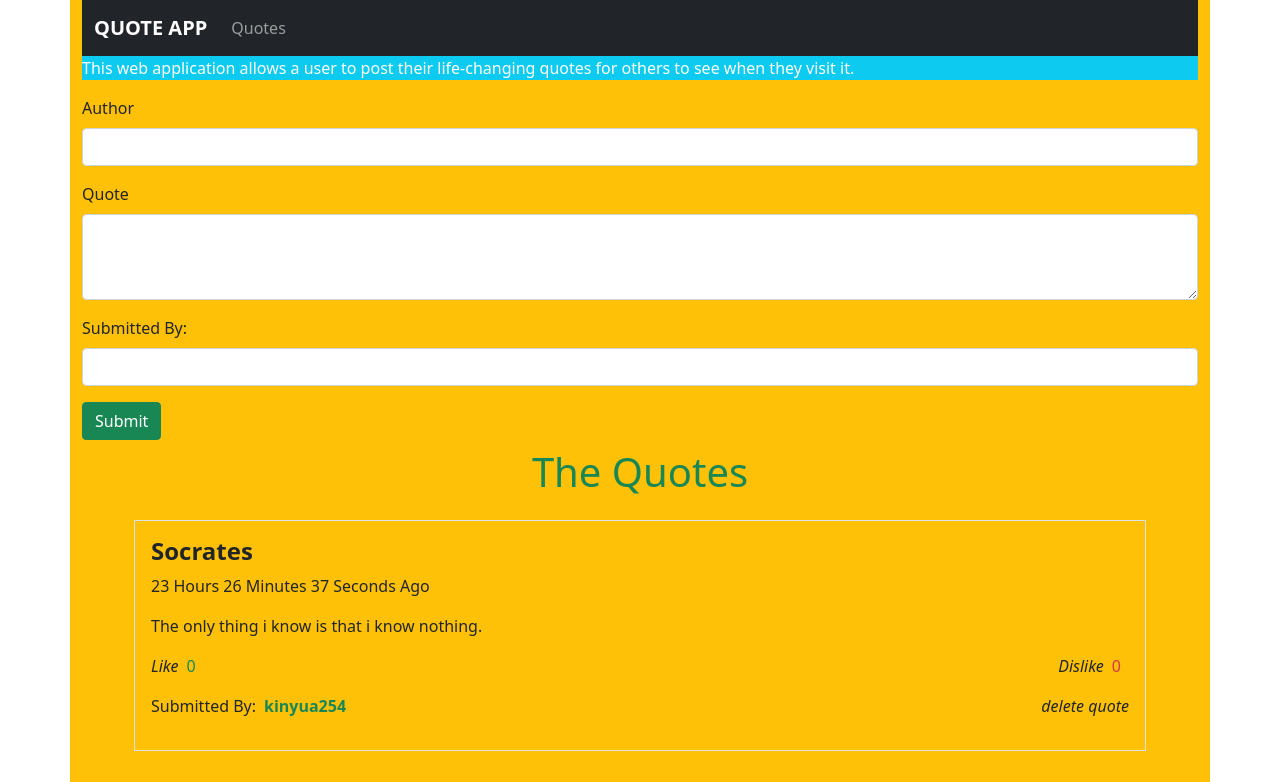
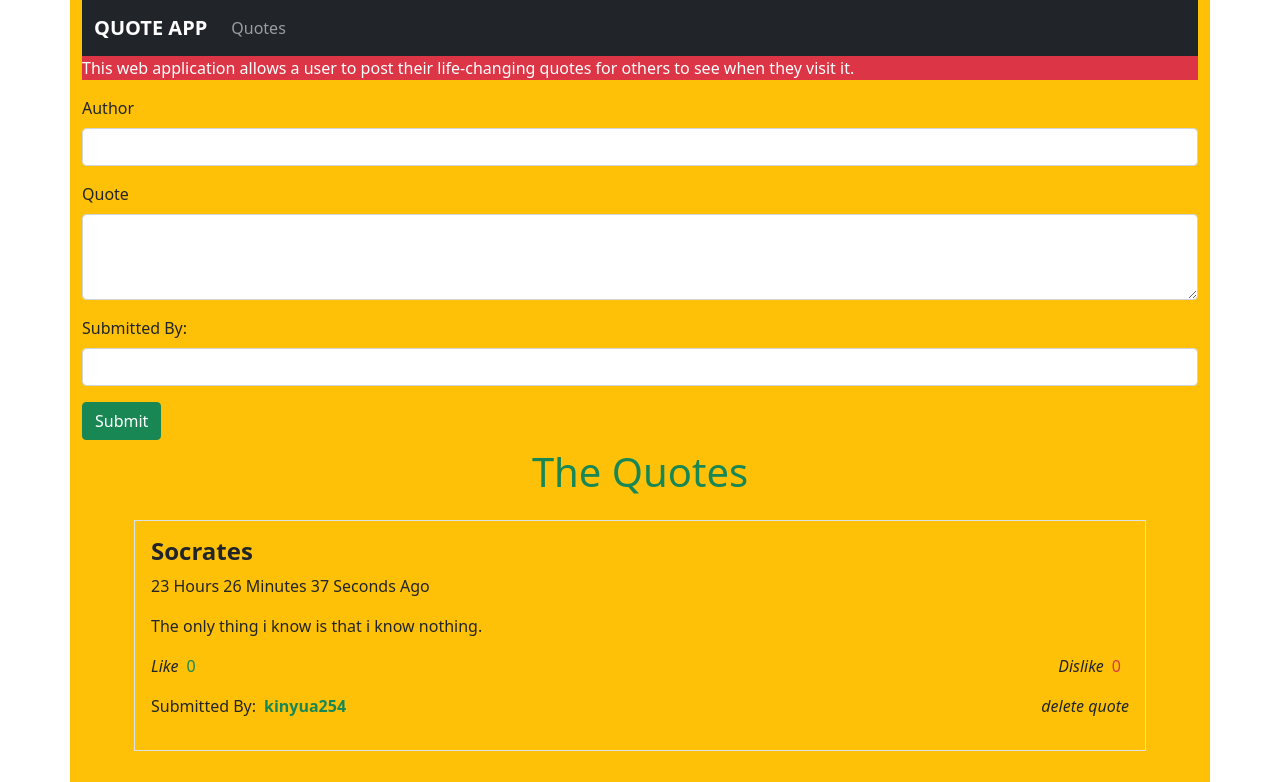
Before and after one commit to kinyua254/quotes, an Angular app: page / in a window 1280 px wide. Shown: the top 782 px of the page. Built offline with nearby package versions, Linux system fonts and the light colour scheme.

Commit message:
backgroung color change

```diff
--- a/src/app/app.component.html
+++ b/src/app/app.component.html
@@ -14,7 +14,7 @@
       </div>
     </div>
   </nav>
-  <p class="bg-info text-white"> This web application allows a user to post their
+  <p class="bg-danger text-white"> This web application allows a user to post their
     life-changing quotes for others to see when they visit it.</p>
   <app-quote-form (newQuoteEvent)="newQuote($event)">gf</app-quote-form>
   <section id="quotes">
```
